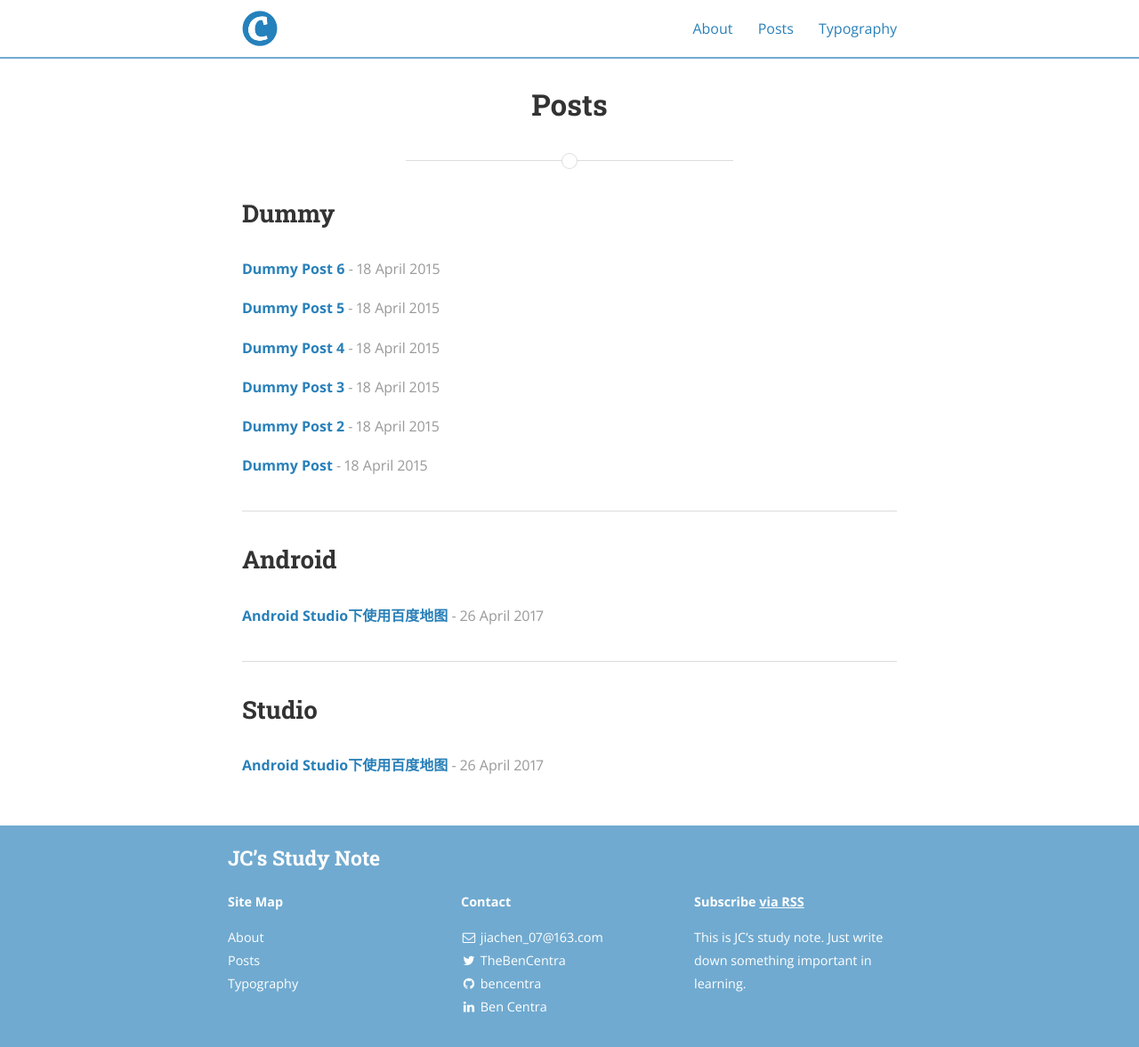
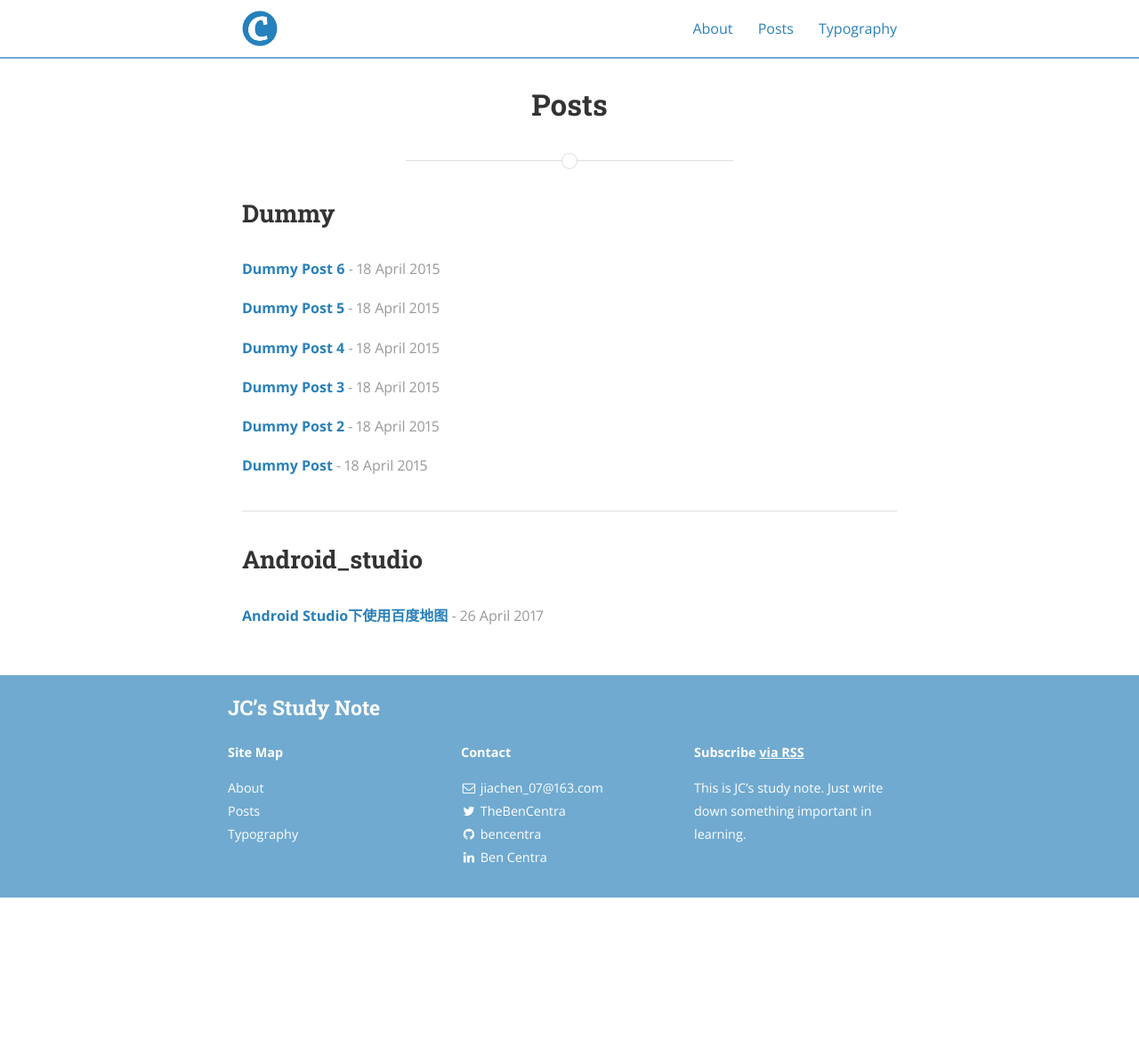
Before and after one commit to JiaChen7/studynote, a Jekyll site: the page built from posts.html, in a window 1280 px wide. Shown: the whole page at 89% size. Built offline with Jekyll 4.4.1, drawn with Linux system fonts in a browser that asks for light colours; nearby versions of some CDN libraries; after the commit the page ends 1009 px from its top, so only the background shows below that.

Commit message:
change post1

```diff
--- a/_posts/2015-04-18-welcome-to-jekyll.markdown
+++ b/_posts/2017-04-26-AndroidStudio_Baidumap.markdown
@@ -3,7 +3,7 @@ layout: post
 title:  "Android Studio下使用百度地图"
 date:   2017-04-26 20:43:59
 author: Jia Chen
-categories: Android Studio
+categories: Android_Studio
 tags:	AS BaiduMap
 cover:  "/assets/instacode.png"
 ---
```
